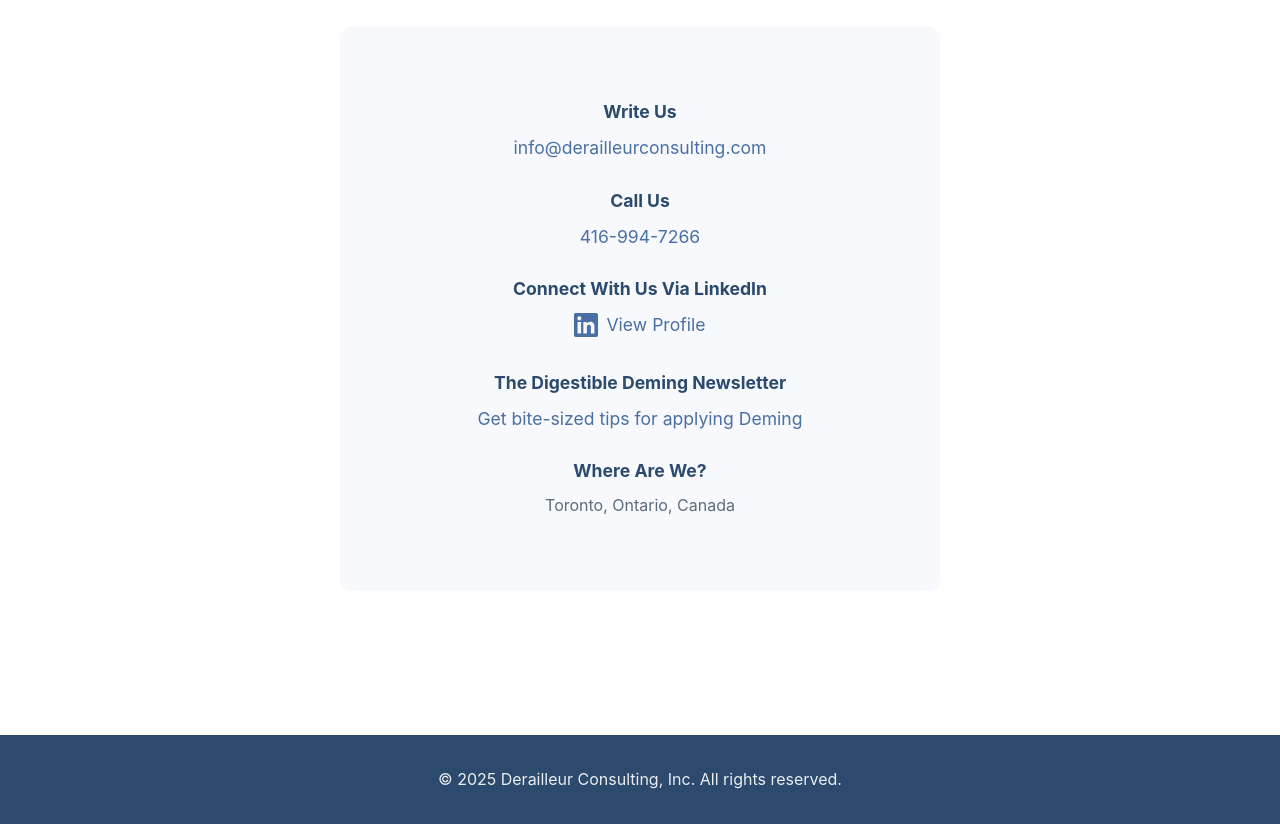
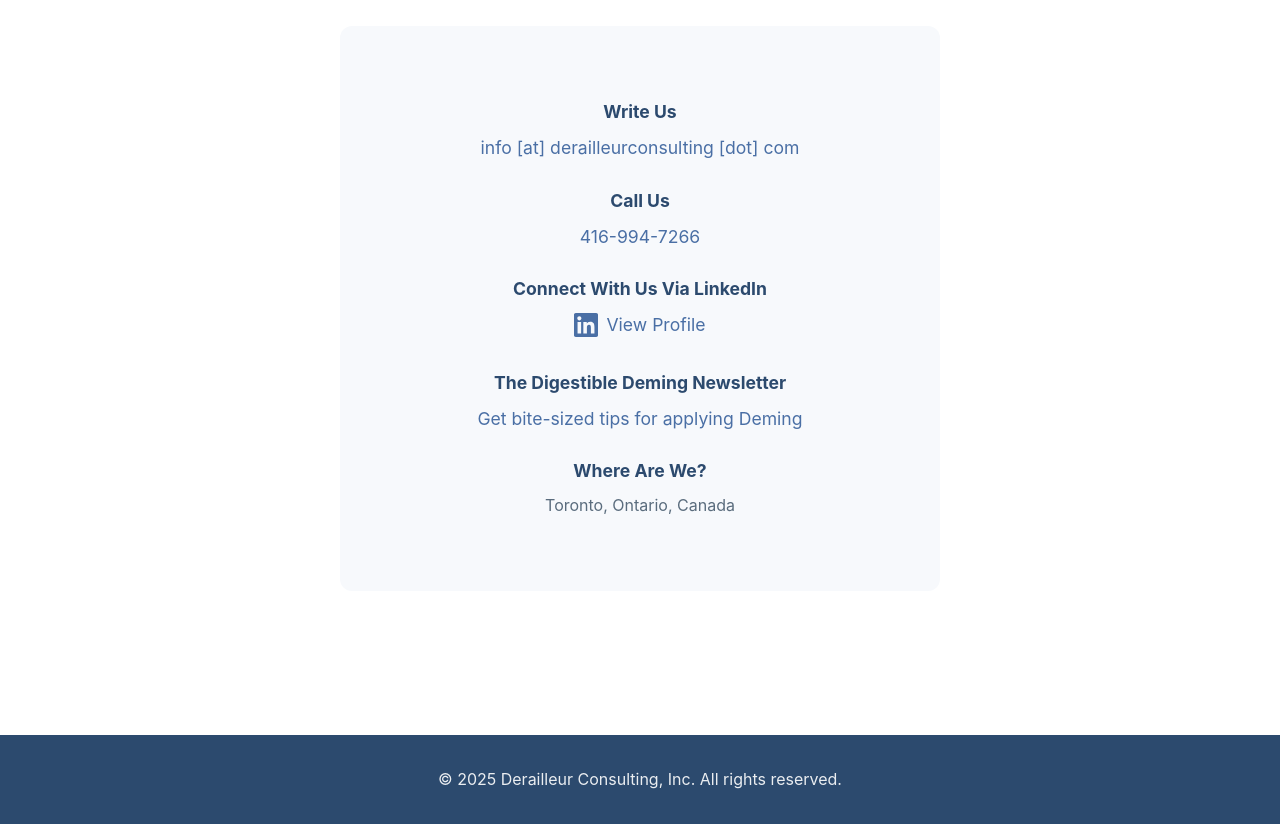
Before and after one commit to DerailleurAgile/derailleur-home, a plain HTML site: page index.html in a window 1280 px wide. Shown: the part 1540-2364 px from the top of the page. Drawn offline with Linux system fonts and the light colour scheme.

Commit message:
Fix email to make it harder to scrape.

```diff
--- a/index.html
+++ b/index.html
@@ -88,7 +88,9 @@
 
             <div class="contact-item">
                 <strong>Write Us</strong>
-                <a href="mailto:info@derailleurconsulting.com">info@derailleurconsulting.com</a>
+                <a href="#" onclick="this.href='mailto:' + 'info' + '@' + 'derailleurconsulting.com';">
+                    info [at] derailleurconsulting [dot] com
+                </a>
             </div>
 
             <div class="contact-item">
```
